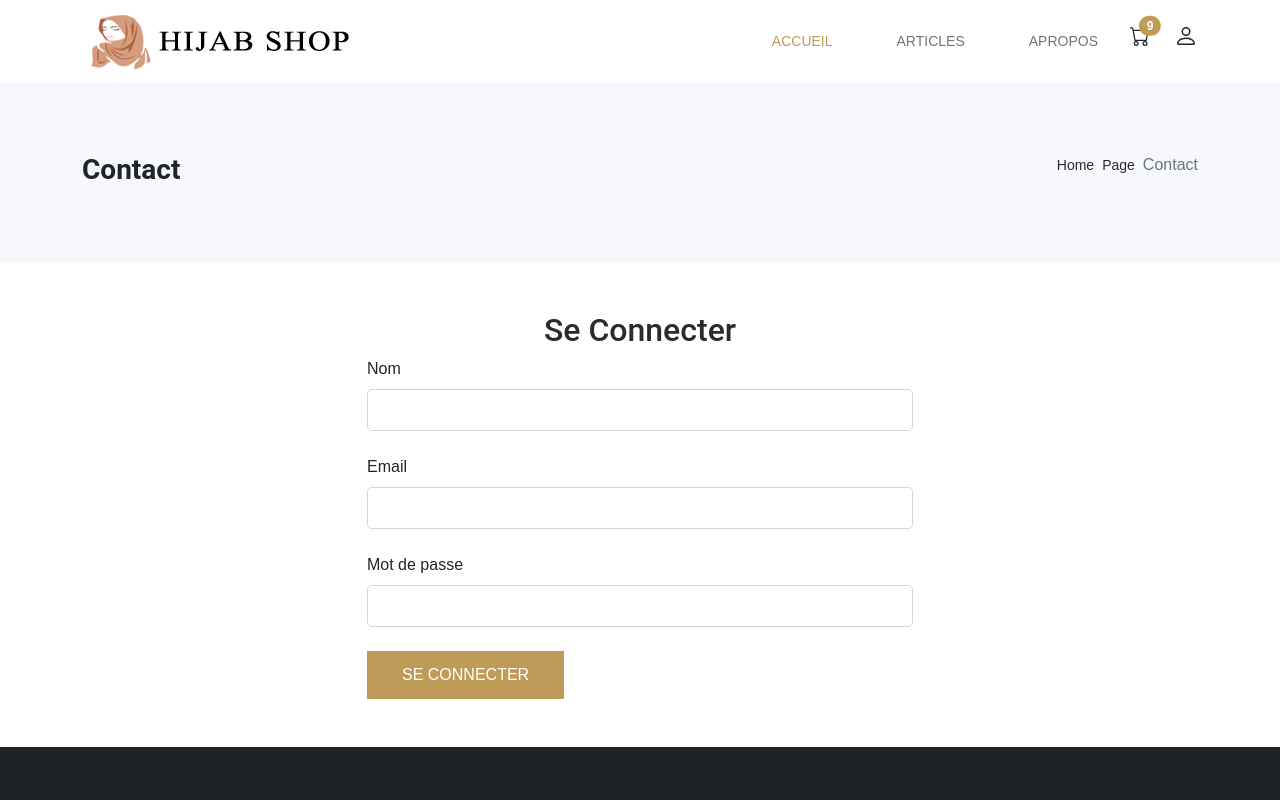
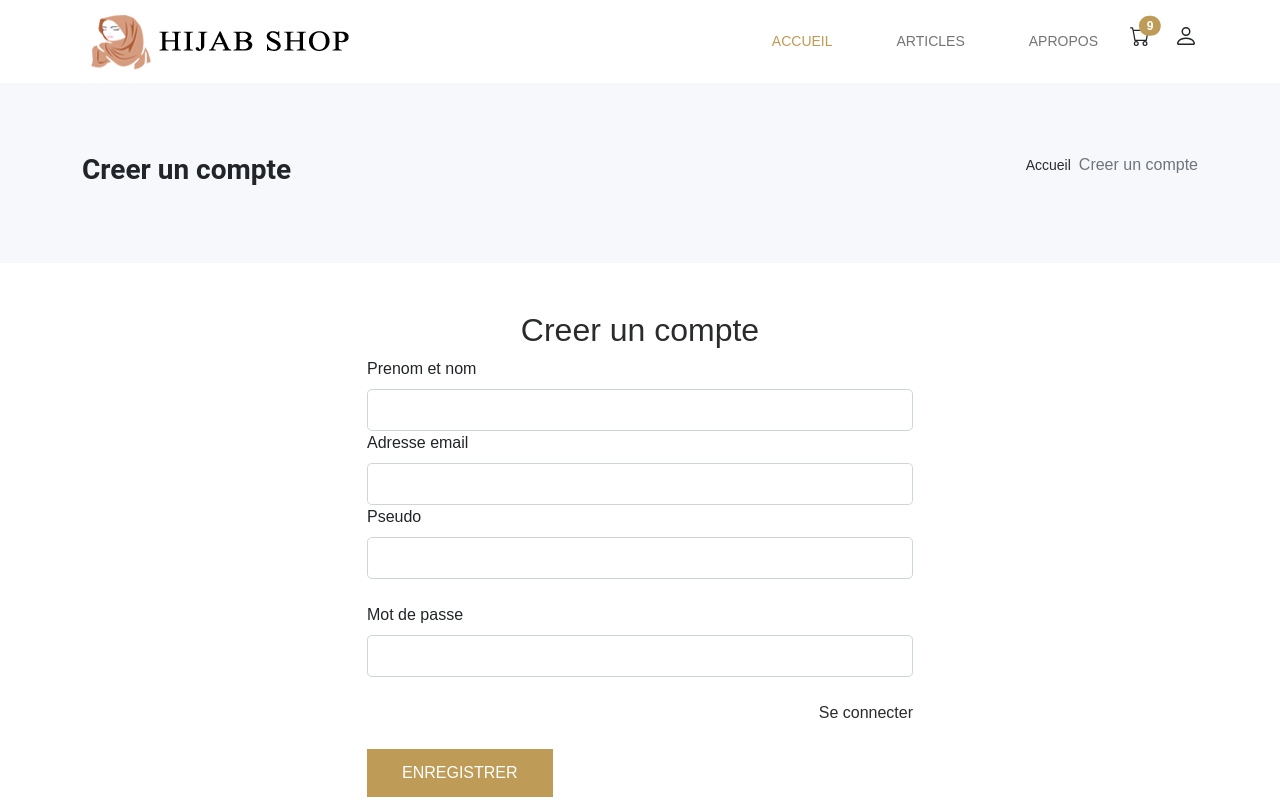
Before and after one commit to YasminaAttia01/BackARTmobilier, an Angular app in the folder frontend/: page /auth/register in a window 1280 px wide. Shown: the top 800 px of the page. Built offline with nearby package versions, Linux system fonts and the light colour scheme.

Commit message:
Creer un compte component

```diff
--- a/frontend/src/app/pages/login/login.component.html
+++ b/frontend/src/app/pages/login/login.component.html
@@ -26,10 +26,22 @@
           <div class="contact-form">
             <h3 class="font-32 dark-text text-center">Se connecter</h3>
             <form action="/connexion" method="POST">
+
               <label for="email" class="mb-2">Adresse email</label>
               <input type="text" name="email" id="email" class="form-control form-control-lg font-16" />
+
               <label for="password" class="mt-4 mb-2">Mot de passe</label>
               <input type="password" name="password" id="password" class="form-control form-control-lg font-16" />
+
+              <div class="mt-4 mb-0 d-flex justify-content-between">
+                <a class="text-decoration-none link-hover dark-text" routerLink="auth/register">
+                  Creer un compte
+                </a>
+                <a class="text-decoration-none link-hover dark-text" routerLink="auth/password">
+                  Mot de passe oublie ?
+                </a>
+              </div>
+
               <button type="submit" class="hj-primary-btn mt-4 border-0">Se connecter</button>
             </form>
           </div>
--- a/frontend/src/app/pages/register/register.component.html
+++ b/frontend/src/app/pages/register/register.component.html
@@ -3,14 +3,13 @@
   <div class="container">
     <div class="row">
       <div class="col-md-6">
-          <h3 class="font-28 font-roboto fw-bold mb-0">Contact</h3>
+        <h3 class="font-28 font-roboto fw-bold mb-0">Creer un compte</h3>
       </div>
       <div class="col-md-6">
         <nav class="float-md-end mt-lg-0 mt-2" style="--bs-breadcrumb-divider: '>';" aria-label="breadcrumb">
           <ol class="breadcrumb">
-              <li class="breadcrumb-item"><a class="text-decoration-none link-hover dark-text font-14 font-poppins" href="#">Home</a></li>
-              <li class="breadcrumb-item"><a class="text-decoration-none link-hover dark-text font-14 font-poppins" href="#">Page</a></li>
-              <li class="breadcrumb-item active" aria-current="page">Contact</li>
+            <li class="breadcrumb-item"><a class="text-decoration-none link-hover dark-text font-14 font-poppins" href="/">Accueil</a></li>
+            <li class="breadcrumb-item active" aria-current="page">Creer un compte</li>
           </ol>
         </nav>
       </div>
@@ -25,15 +24,28 @@
     <div class="row">
       <div class="col-12 col-lg-6 offset-lg-3">
         <div class="contact-form">
-            <h3 class="font-32 font-roboto dark-text text-capitalize text-center">Se connecter</h3>
-            <form action="/register" method="POST">
-              <label for="name" class="mb-2">Nom</label>
-              <input type="text" name="name" id="name" class="form-control form-focus form-control-lg font-16" />
-              <label for="email" class="mt-4 mb-2">Email</label>
-              <input type="text" name="email" id="email" class="form-control form-focus form-control-lg font-16" />
+          <h3 class="font-32 dark-text text-center">Creer un compte</h3>
+          <form action="/connexion" method="POST">
+
+            <label for="email" class="mb-2">Prenom et nom</label>
+            <input type="text" name="email" id="email" class="form-control form-control-lg font-16" />
+
+            <label for="email" class="mb-2">Adresse email</label>
+            <input type="email" name="email" id="email" class="form-control form-control-lg font-16" />
+
+            <label for="email" class="mb-2">Pseudo</label>
+            <input type="text" name="email" id="email" class="form-control form-control-lg font-16" />
+
             <label for="password" class="mt-4 mb-2">Mot de passe</label>
-              <input type="password" name="password" id="password" class="form-control form-focus form-control-lg font-16" />
-              <button type="submit" class="hj-primary-btn mt-4 border-0">Se connecter</button>
+            <input type="password" name="password" id="password" class="form-control form-control-lg font-16" />
+
+            <div class="mt-4 mb-0 d-flex justify-content-end">
+              <a class="text-decoration-none link-hover dark-text" routerLink="auth/register">
+                Se connecter
+              </a>
+            </div>
+
+            <button type="submit" class="hj-primary-btn mt-4 border-0">Enregistrer</button>
           </form>
         </div>
       </div>
```
Also changed, not shown: frontend/src/app/app-routing.module.ts (+10 -1 lines). Lines whose indentation alone changed are shown as unchanged.
